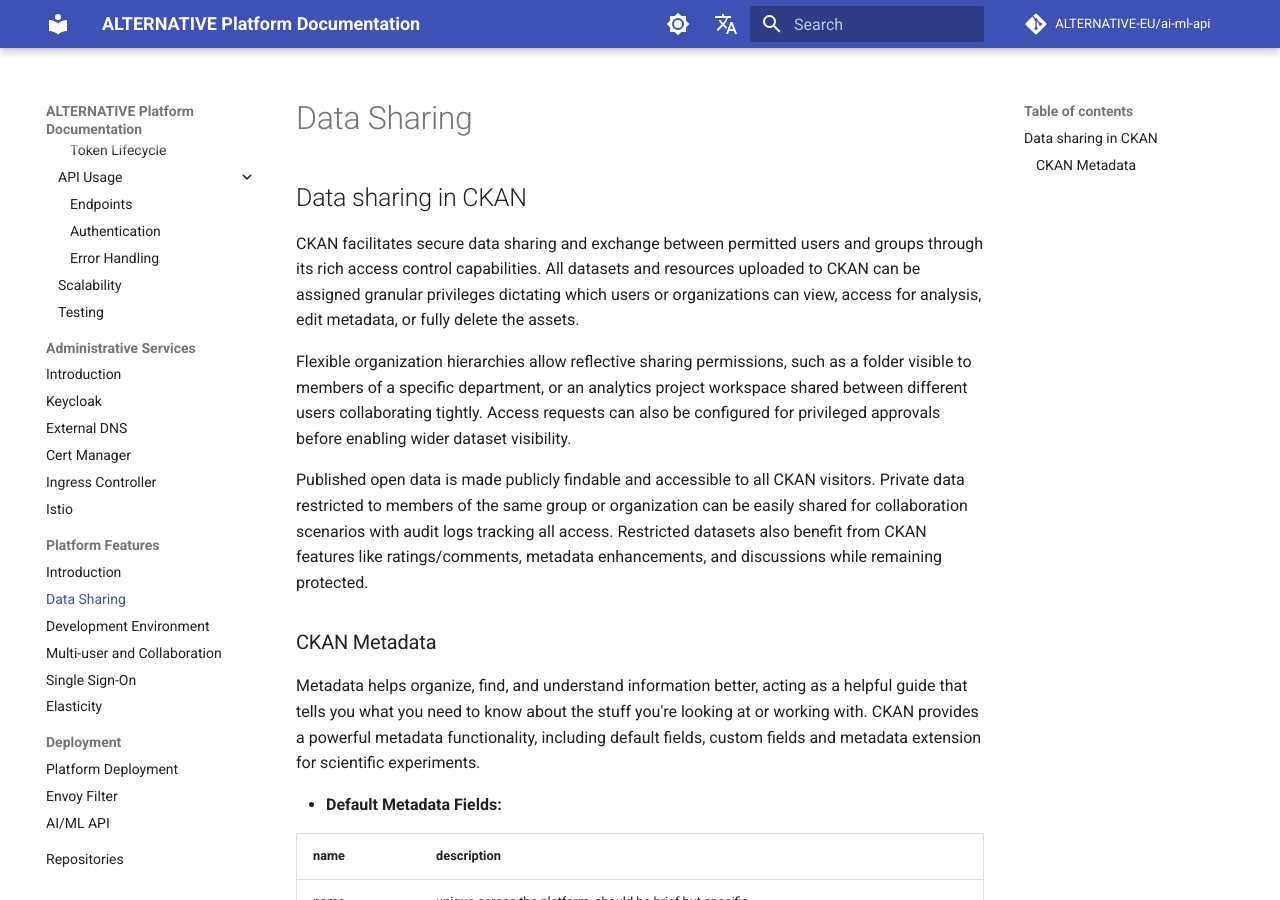
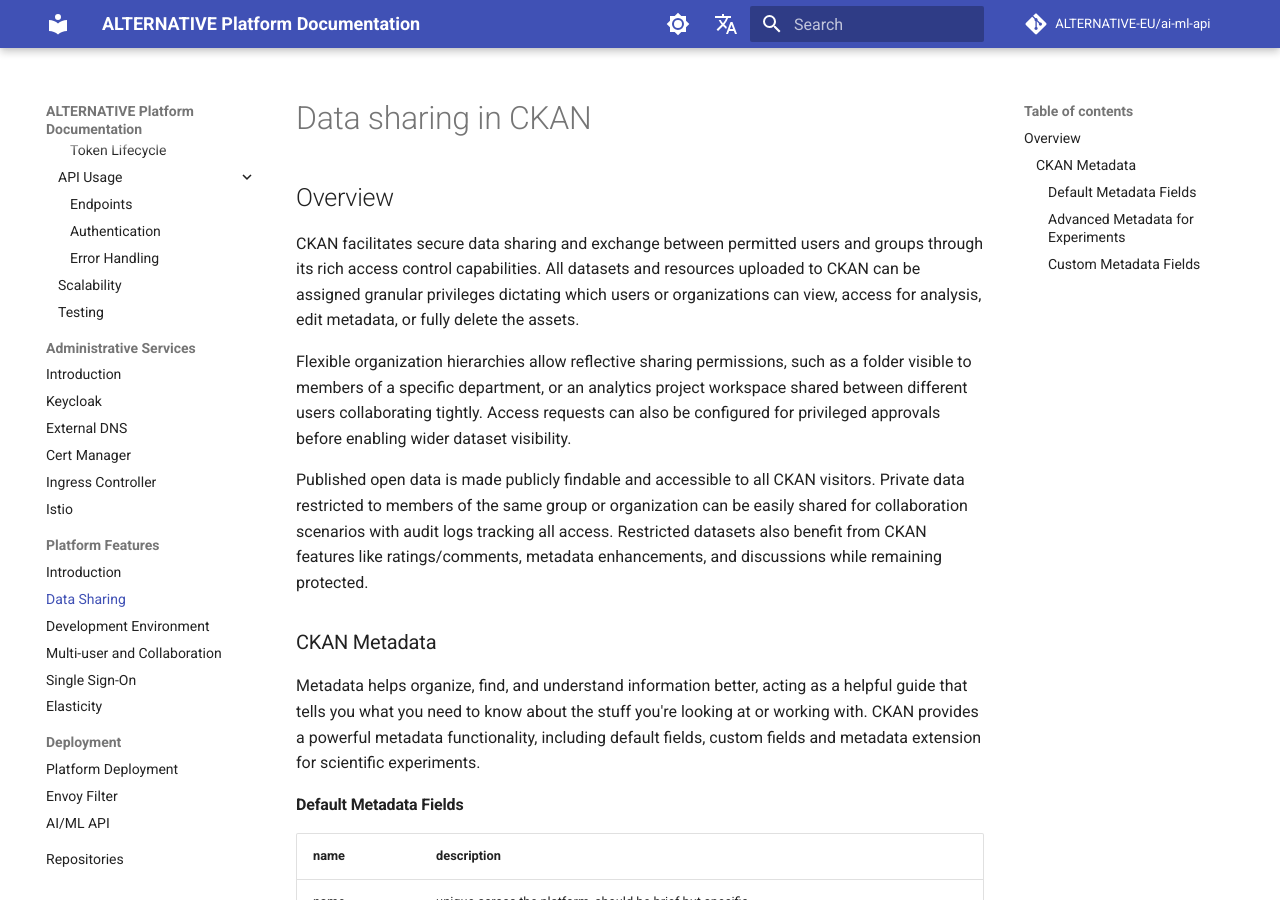
Before and after one commit to ALTERNATIVE-EU/alternative.github.io, an MkDocs documentation site: the page built from docs/docs/features/data-sharing.md, in a window 1280 px wide and 900 px high. Built offline with MkDocs 1.6.1 and Material for MkDocs 9.7.7, drawn with Linux system fonts in a browser that asks for light colours; comment, search, counter and statistics services are not loaded; some of the changed text lies outside the part shown.

Commit message:
Features data sharing improvements

```diff
--- a/docs/docs/features/data-sharing.md
+++ b/docs/docs/features/data-sharing.md
@@ -1,5 +1,7 @@
 
-## Data sharing in CKAN
+# Data sharing in CKAN
+
+## Overview
 
 CKAN facilitates secure data sharing and exchange between permitted users and groups through its rich access control capabilities. All datasets and resources uploaded to CKAN can be assigned granular privileges dictating which users or organizations can view, access for analysis, edit metadata, or fully delete the assets.
 
@@ -11,38 +13,40 @@
 
 Metadata helps organize, find, and understand information better, acting as a helpful guide that tells you what you need to know about the stuff you're looking at or working with. CKAN provides a powerful metadata functionality, including default fields, custom fields and metadata extension for scientific experiments.
 
-- **Default Metadata Fields:**
+#### Default Metadata Fields
 
-  | name           | description |
-  | -------------- | ----------- |
-  | name           | unique across the platform, should be brief but specific |
-  | URL            | automatically filled based on title, but can be edited |
-  | Description    | longer description of the dataset, including information such as what people need to know when using the data |
-  | Tags           | tags that help people find the data linked with other related data |
-  | License        | it is important to include a license, so that people know how they can use the data |
-  | Organization   | organization, owner of the dataset |
-  | Visibility     | public or private visibility of the dataset |
-  | Source         | where the data is from |
-  | Version        | version of the data |
-  | Author         | name of the person or organization responsible for producing the data |
-  | Author email   | an email address of the author, to which queries about the data should be sent |
-  | Maintainer     | name of the person or organization responsible for maintaining the data |
-  | Maintainer email | details for a second person responsible for the data |
+  | name             | description                                                                                                   |
+  | ---------------- | ------------------------------------------------------------------------------------------------------------- |
+  | name             | unique across the platform, should be brief but specific                                                      |
+  | URL              | automatically filled based on title, but can be edited                                                        |
+  | Description      | longer description of the dataset, including information such as what people need to know when using the data |
+  | Tags             | tags that help people find the data linked with other related data                                            |
+  | License          | it is important to include a license, so that people know how they can use the data                           |
+  | Organization     | organization, owner of the dataset                                                                            |
+  | Visibility       | public or private visibility of the dataset                                                                   |
+  | Source           | where the data is from                                                                                        |
+  | Version          | version of the data                                                                                           |
+  | Author           | name of the person or organization responsible for producing the data                                         |
+  | Author email     | an email address of the author, to which queries about the data should be sent                                |
+  | Maintainer       | name of the person or organization responsible for maintaining the data                                       |
+  | Maintainer email | details for a second person responsible for the data                                                          |
 
-- **Advanced Metadata for Experiments:** Because the project and datasets specifics related to experiment data, predefined metadata fields were implemented. When creating or editing a dataset a checkbox located above the custom metadata fields is available to show these extra fields.
+#### Advanced Metadata for Experiments
+ Because the project and datasets specifics related to experiment data, predefined metadata fields were implemented. When creating or editing a dataset a checkbox located above the custom metadata fields is available to show these extra fields.
 
-  | name                  | description |
-  | --------------------- | ----------- |
-  | Culture medium        | select culture medium between 2 options (EBM2 or Maintenance) |
-  | Number of replicates  | set number of replicates |
-  | Number of cells/well  | set number of cells/well |
-  | Ratio iPSC-CMs/HCAECs | set ratio iPSC-CMs/HCAECs |
-  | Date of experiment    | the date of the experiment |
-  | Toxin                 | select toxin between 4 options (Ami, Blank, Dox, TBBPA) |
-  | Age type              | select age type between 2 options (Old or Young) |
-  | Dimension             | select dimension between 2 options (2D or 3D) |
+  | name                  | description                                                                                                                               |
+  | --------------------- | ----------------------------------------------------------------------------------------------------------------------------------------- |
+  | Culture medium        | select culture medium between 2 options (EBM2 or Maintenance)                                                                             |
+  | Number of replicates  | set number of replicates                                                                                                                  |
+  | Number of cells/well  | set number of cells/well                                                                                                                  |
+  | Ratio iPSC-CMs/HCAECs | set ratio iPSC-CMs/HCAECs                                                                                                                 |
+  | Date of experiment    | the date of the experiment                                                                                                                |
+  | Toxin                 | select toxin between 4 options (Ami, Blank, Dox, TBBPA)                                                                                   |
+  | Age type              | select age type between 2 options (Old or Young)                                                                                          |
+  | Dimension             | select dimension between 2 options (2D or 3D)                                                                                             |
   | Category              | select category between 6 options (Chip sensors, In vitro assays, Metabolomics, Proteomics, Toxin targeted metabolomics, Transcriptomics) |
-  | Content               | select content between 3 options (Cells, Culture media, Not applicable) |
-  | Model                 | select model between 2 options (Dynamic or Static) |
+  | Content               | select content between 3 options (Cells, Culture media, Not applicable)                                                                   |
+  | Model                 | select model between 2 options (Dynamic or Static)                                                                                        |
 
-- **Custom Metadata Fields:** Storing additional metadata for a dataset beyond the default metadata is a common use case. The ALTERNATIVE platform provides a simple way to do this by allowing you to store arbitrary key/value pairs against a dataset when creating or updating the dataset. These appear under the “Advanced metadata for experiments” section on the web interface and in the ‘extras’ field of the JSON when accessed via the API.
+#### Custom Metadata Fields
+ Storing additional metadata for a dataset beyond the default metadata is a common use case. The ALTERNATIVE platform provides a simple way to do this by allowing you to store arbitrary key/value pairs against a dataset when creating or updating the dataset. These appear under the “Advanced metadata for experiments” section on the web interface and in the ‘extras’ field of the JSON when accessed via the API.
```
